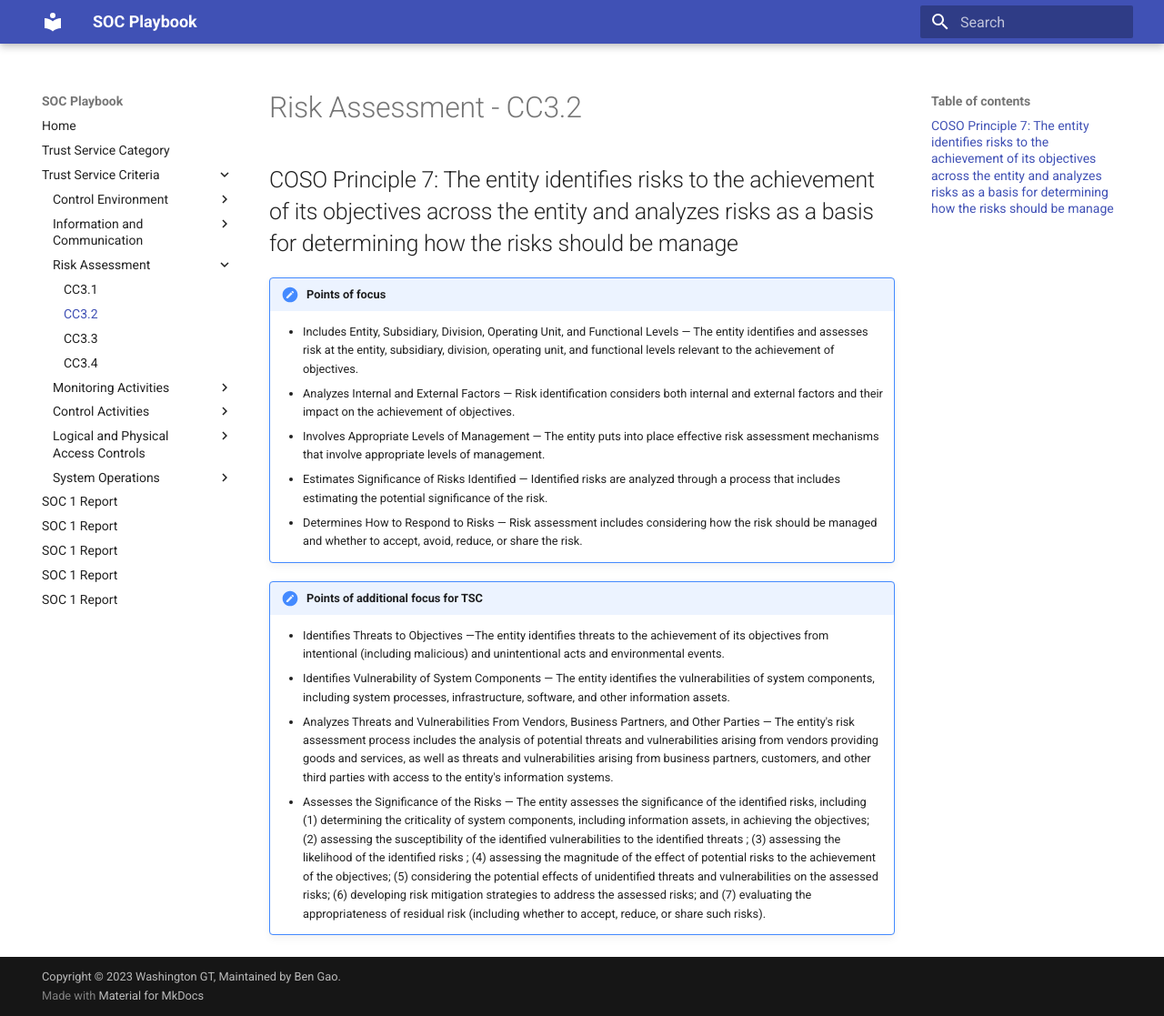
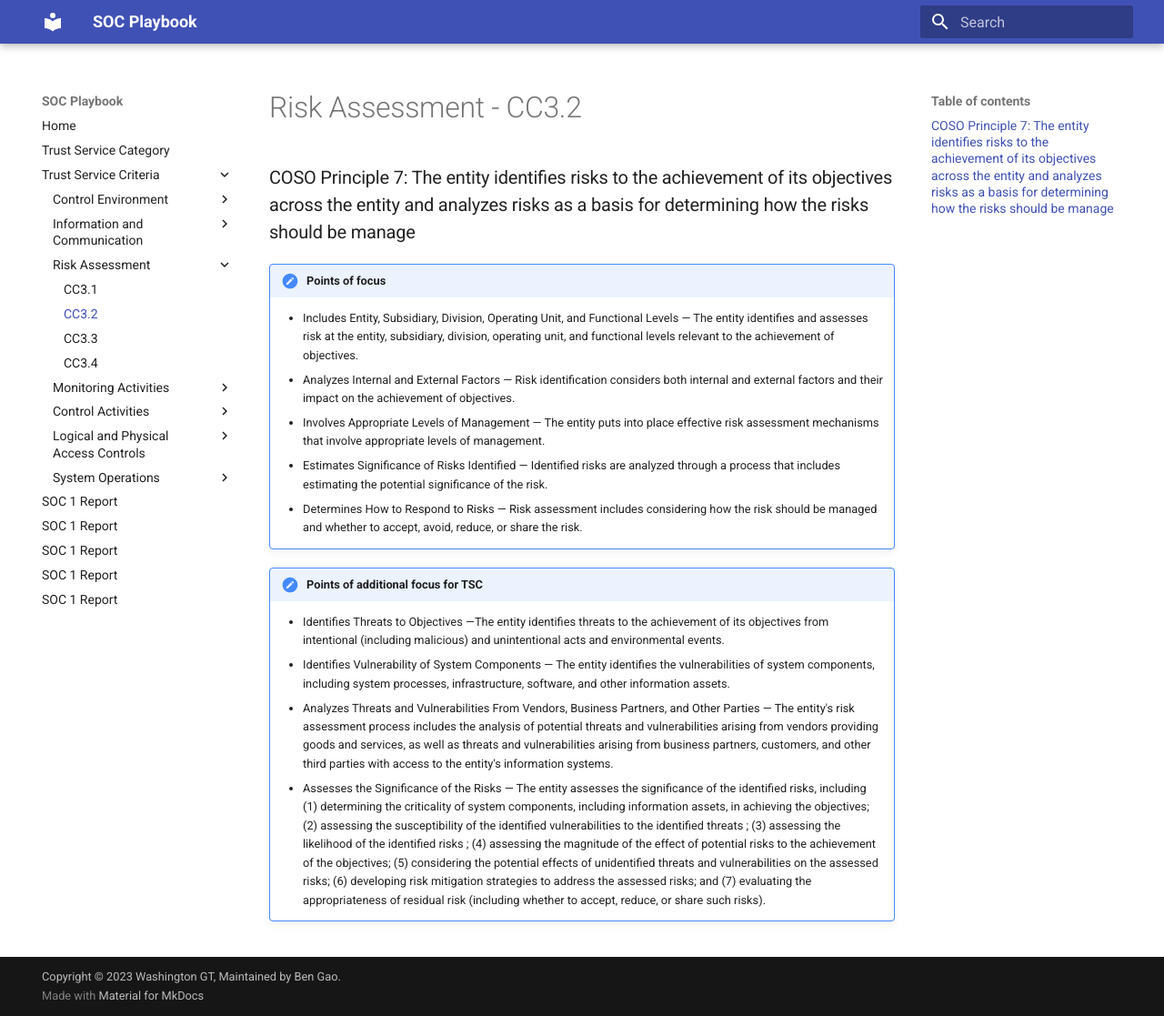
Before and after one commit to WashingtonGT/soc-playbook, an MkDocs documentation site: the page built from docs/tsc/cc3-2.md, in a window 1280 px wide and 1117 px high. Shown: the whole window at 91% size. Built offline with MkDocs 1.6.1 and Material for MkDocs 9.7.7, drawn with Linux system fonts in a browser that asks for light colours.

Commit message:
Update cc3-2.md

```diff
--- a/docs/tsc/cc3-2.md
+++ b/docs/tsc/cc3-2.md
@@ -1,6 +1,6 @@
 #  Risk Assessment - CC3.2
 
-## COSO Principle 7: The entity identifies risks to the achievement of its objectives across the entity and analyzes risks as a basis for determining how the risks should be manage
+### COSO Principle 7: The entity identifies risks to the achievement of its objectives across the entity and analyzes risks as a basis for determining how the risks should be manage
 
 
 !!! note "Points of focus"
```
